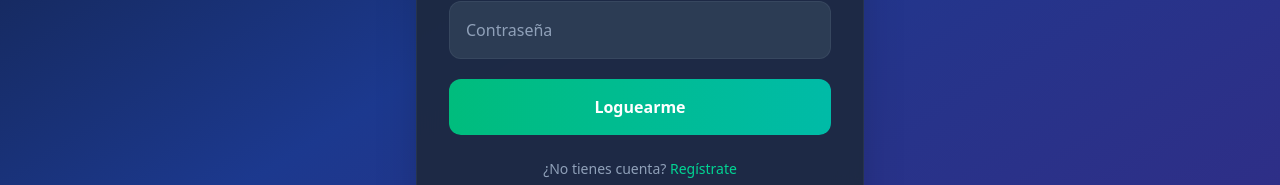
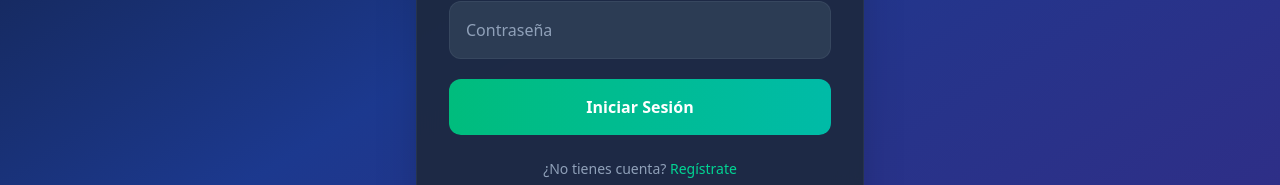
Before and after one commit to IVER-15-07/APP-PYTHON, a React (Vite) app in the folder Frontend/: page /login in a window 1280 px wide. Shown: the part 463-648 px from the top of the page. Built offline with nearby package versions, Linux system fonts and the light colour scheme.

Commit message:
fix: change of variables

```diff
--- a/Frontend/src/page/Login.jsx
+++ b/Frontend/src/page/Login.jsx
@@ -102,7 +102,7 @@ const Login = () => {
           {rolParam && (
             <div className="mt-4 inline-flex items-center gap-2 bg-emerald-400/10 text-emerald-400 px-3 py-1 rounded-full text-sm">
               <span>{rolParam === 'profesor' ? '👨‍🏫' : '🎓'}</span>
-              <span>Logueándote como {rolParam}</span> {/* ✅ TÉRMINO CORRECTO */}
+              <span>Inicia como {rolParam}</span> {/* ✅ TÉRMINO CORRECTO */}
             </div>
           )}
         </div>
@@ -181,7 +181,7 @@ const Login = () => {
                 Logueándote...
               </div>
             ) : (
-              `Loguearme${rolParam ? ` como ${rolParam.charAt(0).toUpperCase() + rolParam.slice(1)}` : ''}` // ✅ TÉRMINO CORRECTO
+              `Iniciar Sesión${rolParam ? ` como ${rolParam.charAt(0).toUpperCase() + rolParam.slice(1)}` : ''}` // ✅ TÉRMINO CORRECTO
             )}
           </button>
         </form>
```
